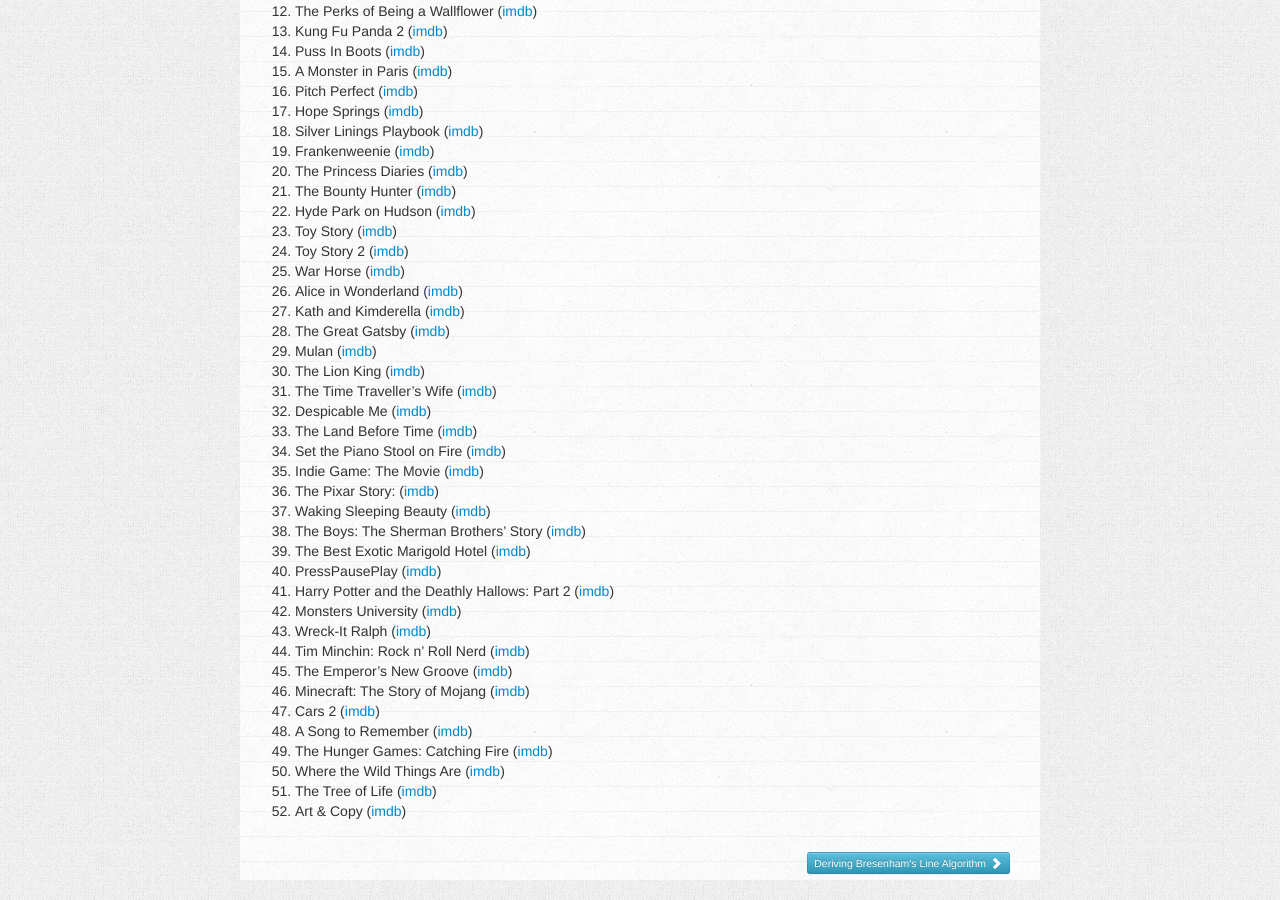
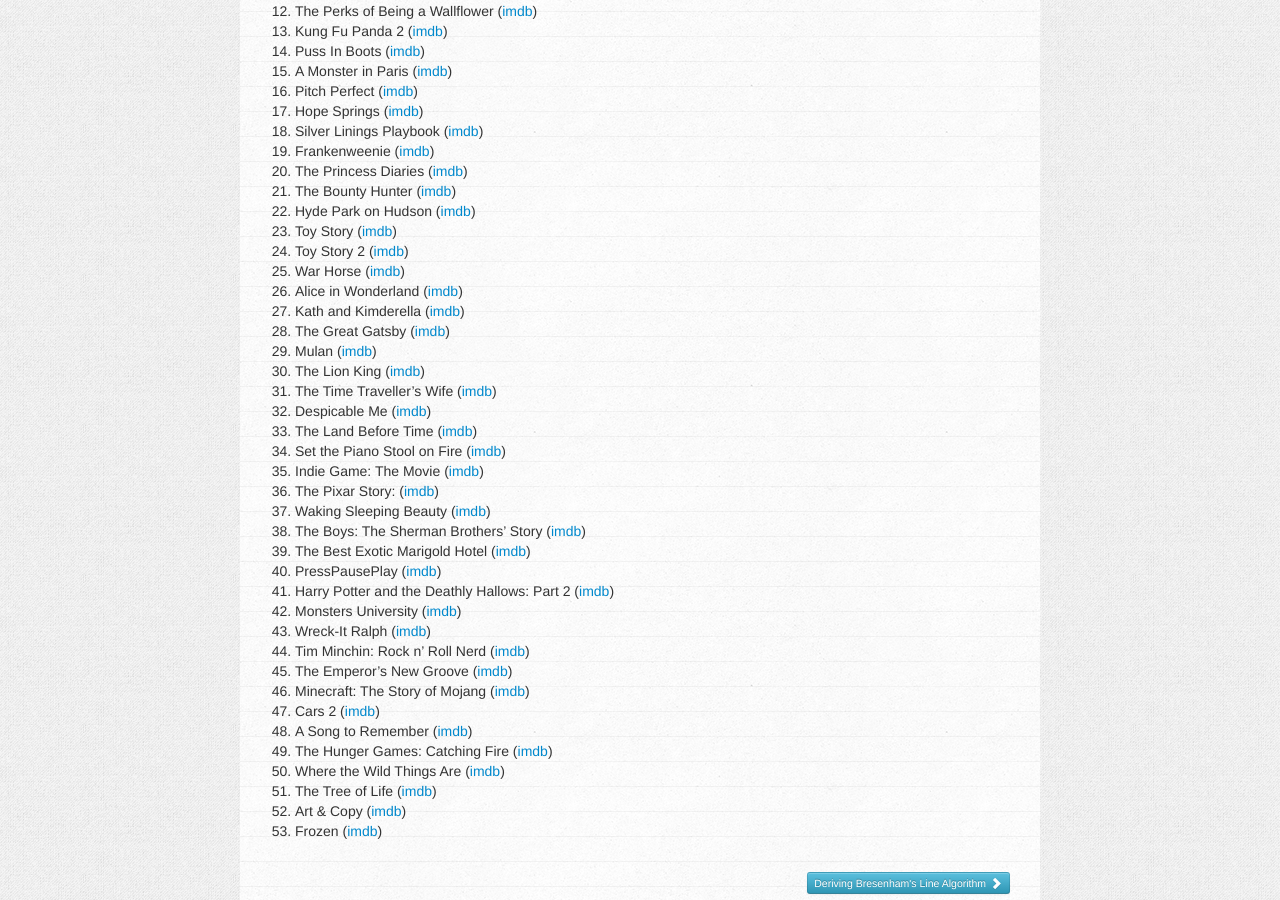
Before and after one commit to charlottepierce/charlottepierce.github.com, a Jekyll site: the page built from _posts/2013-01-01-50-50-Challenge-2013.md, in a window 1280 px wide and 900 px high, scrolled down 1447 px. Built offline with Jekyll 4.4.1, drawn with Linux system fonts in a browser that asks for light colours.

Commit message:
Updated 50/50 challenge list.

```diff
--- a/_posts/2013-01-01-50-50-Challenge-2013.md
+++ b/_posts/2013-01-01-50-50-Challenge-2013.md
@@ -102,3 +102,4 @@
 50. Where the Wild Things Are ([imdb](http://www.imdb.com/title/tt0386117/))
 51. The Tree of Life ([imdb](http://www.imdb.com/title/tt0478304/))
 52. Art & Copy ([imdb](http://www.imdb.com/title/tt1333631/))
+53. Frozen ([imdb](http://www.imdb.com/title/tt2294629/))
```
